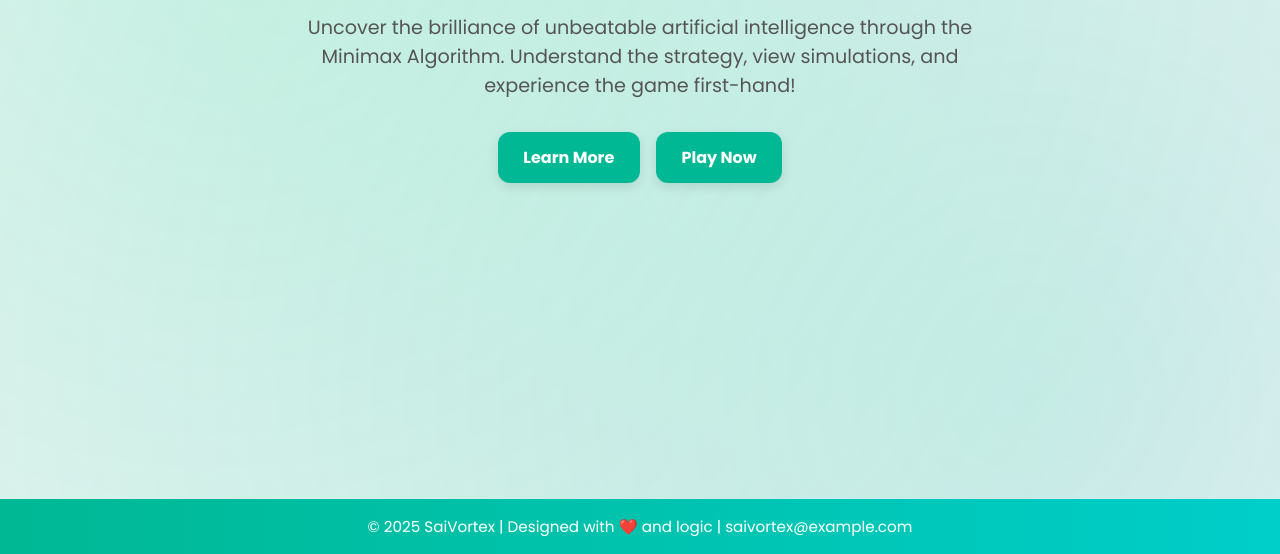
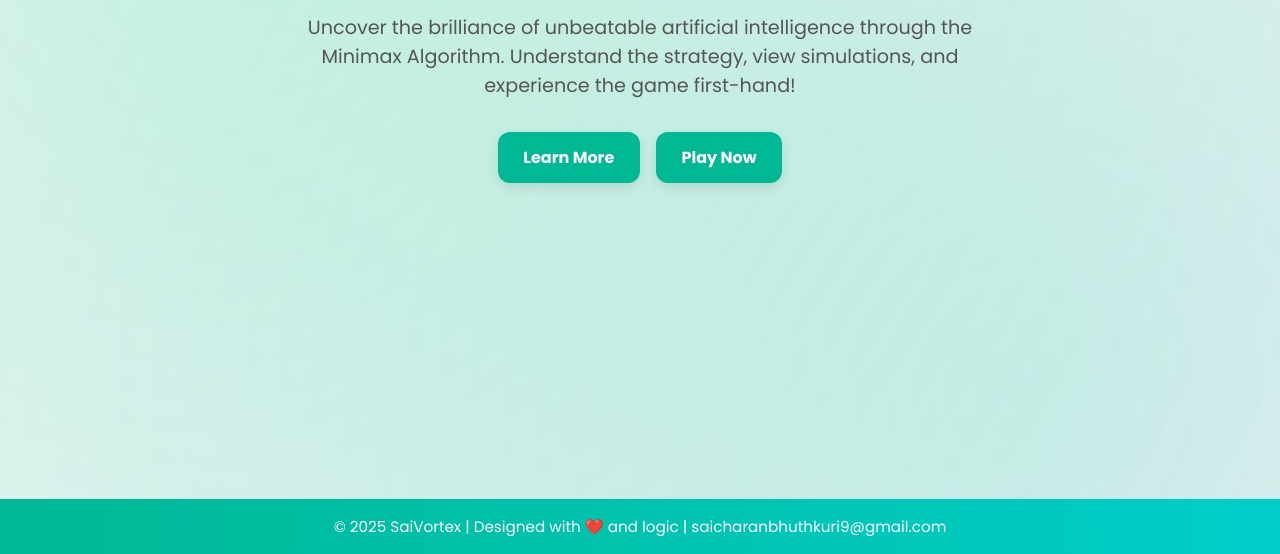
Before and after one commit to saicharan-bhuthkuri/tic-tac-toe, a plain HTML site: page index.html in a window 1280 px wide. Shown: the part 246-800 px from the top of the page. Drawn offline with Linux system fonts and the light colour scheme.

Commit message:
add gmail

```diff
--- a/index.html
+++ b/index.html
@@ -208,7 +208,7 @@
   </section>
 
   <footer>
-    &copy; 2025 SaiVortex | Designed with ❤️ and logic | saivortex@example.com
+    &copy; 2025 SaiVortex | Designed with ❤️ and logic | saicharanbhuthkuri9@gmail.com
   </footer>
 
   <script>
```
